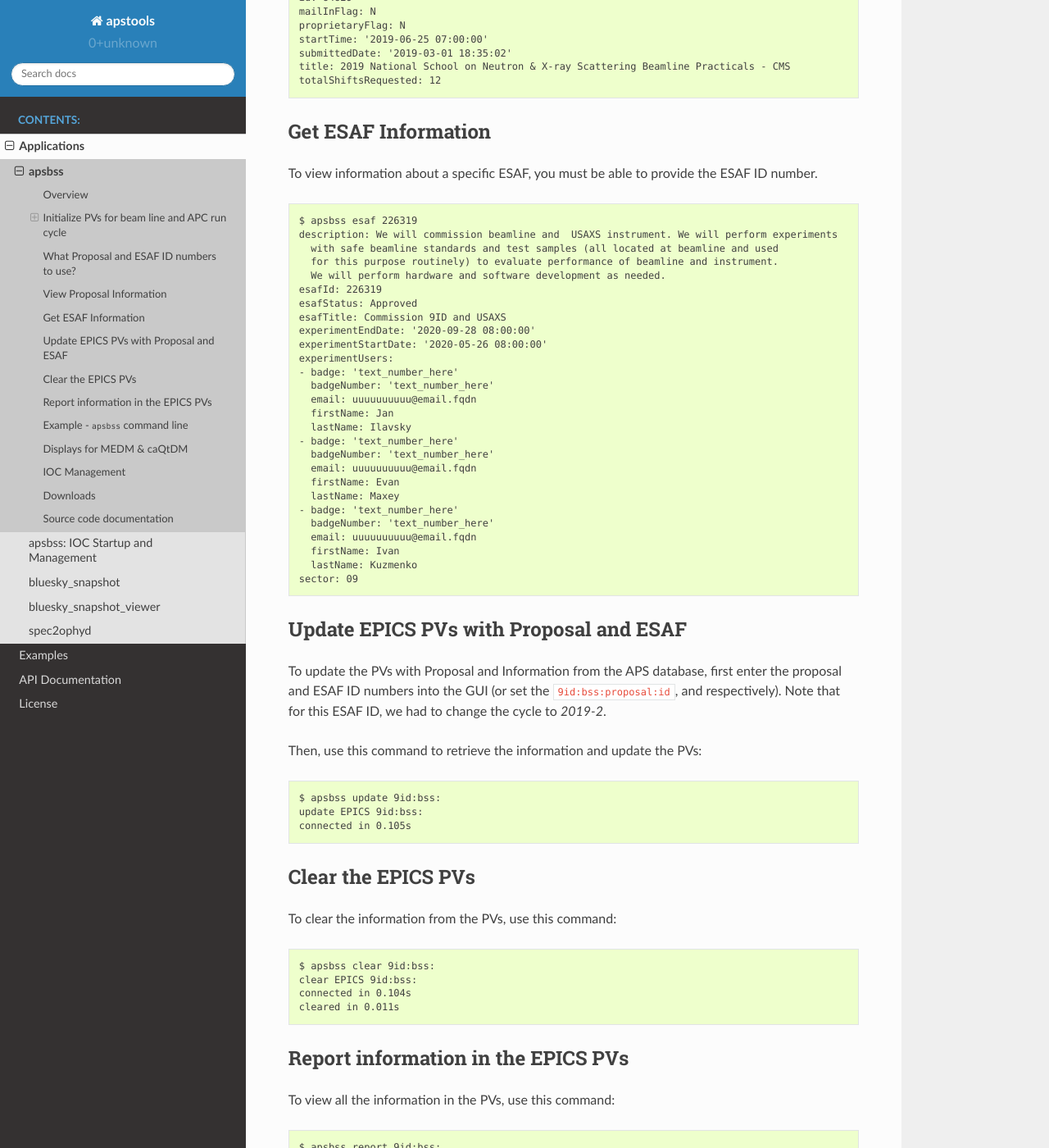
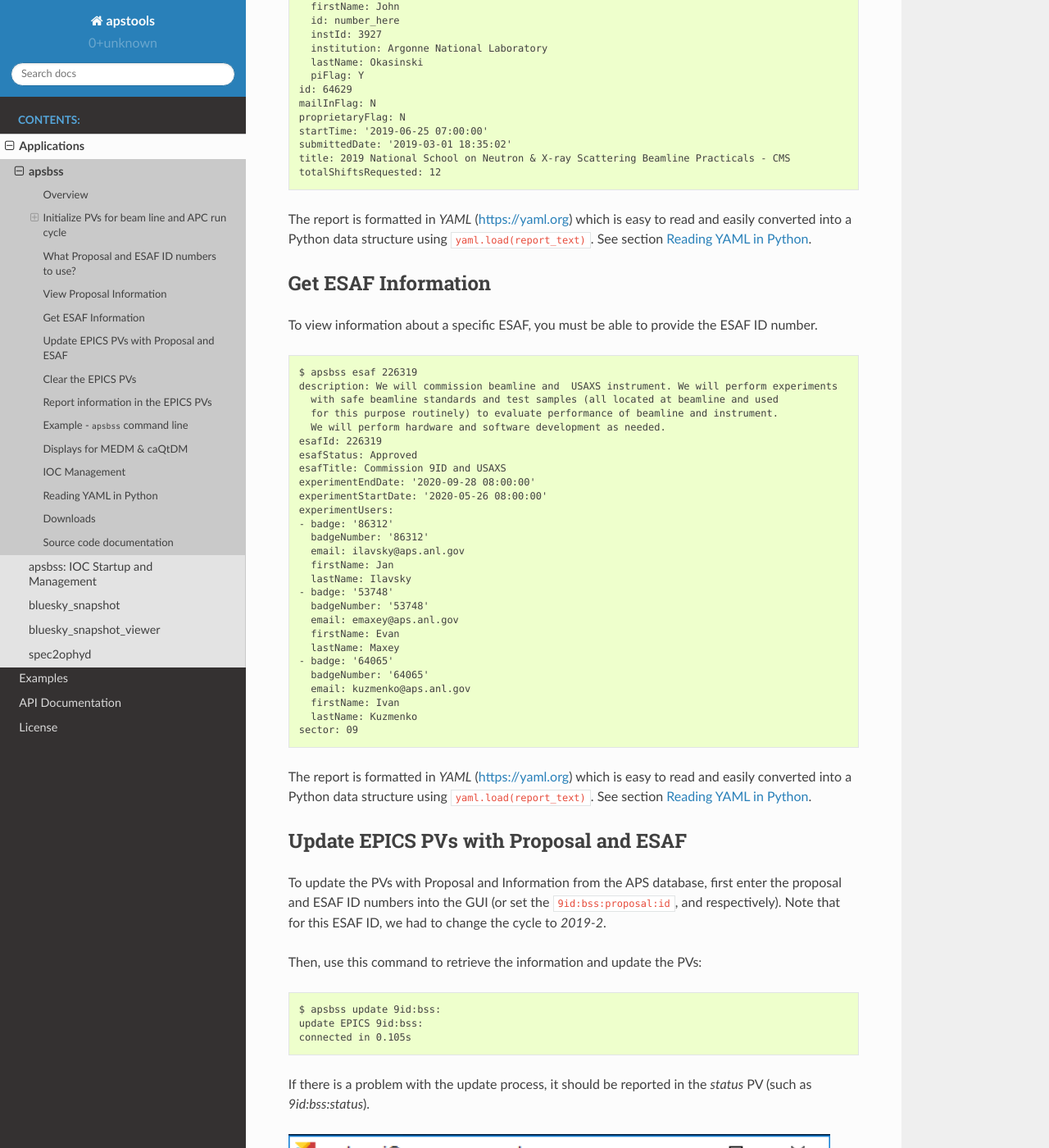
Before and after one commit to dogrecajb/apstools, a Sphinx documentation site: the page built from docs/source/applications/apsbss.rst, in a window 1280 px wide and 1400 px high, scrolled down 6971 px. Shown: the whole window at 82% size. Built offline with Sphinx 7.4.7 and the Read the Docs theme 2.0.0, drawn with Linux system fonts in a browser that asks for light colours; some of the changed text lies outside the part shown.

Commit message:
fixes #351

```diff
--- a/docs/source/applications/apsbss.rst
+++ b/docs/source/applications/apsbss.rst
@@ -54,7 +54,7 @@
 We'll demonstrate ``apsbss`` with information for APS beam
 line 9-ID, using PV prefix ``9id:bss:``.
 
-#. Create the PVs in an EPICS IOC
+#. Create the PVs in an EPICS IOC (see section :ref:`apsbss_ioc`)
 #. Initialize PVs with beam line name and APS run cycle number
 #. Set PVs with the Proposal and ESAF ID numbers
 #. Retrieve (& update PVs) information from APS databases
@@ -294,6 +293,11 @@
     title: 2019 National School on Neutron & X-ray Scattering Beamline Practicals - CMS
     totalShiftsRequested: 12
 
+The report is formatted in *YAML* (https://yaml.org)
+which is easy to read and easily converted into a Python
+data structure using ``yaml.load(report_text)``.
+See section :ref:`reading_yaml`.
+
 
 Get ESAF Information
 ++++++++++++++++++++
@@ -314,22 +318,27 @@
     experimentEndDate: '2020-09-28 08:00:00'
     experimentStartDate: '2020-05-26 08:00:00'
     experimentUsers:
-    - badge: 'text_number_here'
-      badgeNumber: 'text_number_here'
-      email: uuuuuuuuuu@email.fqdn
+    - badge: '86312'
+      badgeNumber: '86312'
+      email: ilavsky@aps.anl.gov
       firstName: Jan
       lastName: Ilavsky
-    - badge: 'text_number_here'
-      badgeNumber: 'text_number_here'
-      email: uuuuuuuuuu@email.fqdn
+    - badge: '53748'
+      badgeNumber: '53748'
+      email: emaxey@aps.anl.gov
       firstName: Evan
       lastName: Maxey
-    - badge: 'text_number_here'
-      badgeNumber: 'text_number_here'
-      email: uuuuuuuuuu@email.fqdn
+    - badge: '64065'
+      badgeNumber: '64065'
+      email: kuzmenko@aps.anl.gov
       firstName: Ivan
       lastName: Kuzmenko
     sector: 09
+
+The report is formatted in *YAML* (https://yaml.org)
+which is easy to read and easily converted into a Python
+data structure using ``yaml.load(report_text)``.
+See section :ref:`reading_yaml`.
 
 
 Update EPICS PVs with Proposal and ESAF
@@ -346,6 +355,15 @@
     $ apsbss update 9id:bss:
     update EPICS 9id:bss:
     connected in 0.105s
+
+If there is a problem with the update process, it should be
+reported in the `status` PV (such as `9id:bss:status`).
+
+.. figure:: ../resources/ui_error_status.png
+   :width: 95%
+
+   Image of ``apsbss.ui`` screen GUI in caQtDM showing
+   `update` command error due to missing beam line name.
 
 
 Clear the EPICS PVs
@@ -429,8 +447,61 @@
 
 * :download:`apsbss.db <../../../apstools/beamtime/apsbss.db>`
 
-See the section titled ":ref:`apsbss_startup`"
+See the section titled ":ref:`apsbss_ioc`"
 for the management of the EPICS IOC.
+
+.. _reading_yaml:
+
+Reading YAML in Python
+++++++++++++++++++++++
+
+It's easy to read a YAML string and convert it into a
+Python structure.  Take the example ESAF information shown
+above.  It is available in EPICS PV ``9id:bss:esaf:raw`` which
+is a waveform record containing up to 8kB of text.  This IPython
+session uses PyEpics and YAML to show how to read the text
+from EPICS and convert it back into a Python structure.
+
+.. code-block:: python
+
+    In [1]: import epics, yaml
+
+    In [2]: msg = epics.caget("9id:bss:esaf:raw", as_string=True)
+
+    In [3]: msg
+    Out[3]: "description: We will commission beamline and  USAXS instrument. We will perform experiments\n  with safe beamline standards and test samples (all located at beamline and used\n  for this purpose routinely) to evaluate performance of beamline and instrument.\n  We will perform hardware and software development as needed.\nesafId: 226319\nesafStatus: Approved\nesafTitle: Commission 9ID and USAXS\nexperimentEndDate: '2020-09-28 08:00:00'\nexperimentStartDate: '2020-05-26 08:00:00'\nexperimentUsers:\n- badge: '86312'\n  badgeNumber: '86312'\n  email: ilavsky@aps.anl.gov\n  firstName: Jan\n  lastName: Ilavsky\n- badge: '53748'\n  badgeNumber: '53748'\n  email: emaxey@aps.anl.gov\n  firstName: Evan\n  lastName: Maxey\n- badge: '64065'\n  badgeNumber: '64065'\n  email: kuzmenko@aps.anl.gov\n  firstName: Ivan\n  lastName: Kuzmenko\nsector: 09"
+
+    In [4]: ymsg = yaml.load(msg)
+    /home/beams/JEMIAN/.conda/envs/bluesky_2020_5/bin/ipython:1: YAMLLoadWarning: calling yaml.load() without Loader=... is deprecated, as the default Loader is unsafe. Please read https://msg.pyyaml.org/load for full details.
+      #!/home/beams/JEMIAN/.conda/envs/bluesky_2020_5/bin/python
+
+    In [5]: ymsg
+    Out[5]:
+    {'description': 'We will commission beamline and  USAXS instrument. We will perform experiments with safe beamline standards and test samples (all located at beamline and used for this purpose routinely) to evaluate performance of beamline and instrument. We will perform hardware and software development as needed.',
+    'esafId': 226319,
+    'esafStatus': 'Approved',
+    'esafTitle': 'Commission 9ID and USAXS',
+    'experimentEndDate': '2020-09-28 08:00:00',
+    'experimentStartDate': '2020-05-26 08:00:00',
+    'experimentUsers': [{'badge': '86312',
+      'badgeNumber': '86312',
+      'email': 'ilavsky@aps.anl.gov',
+      'firstName': 'Jan',
+      'lastName': 'Ilavsky'},
+      {'badge': '53748',
+      'badgeNumber': '53748',
+      'email': 'emaxey@aps.anl.gov',
+      'firstName': 'Evan',
+      'lastName': 'Maxey'},
+      {'badge': '64065',
+      'badgeNumber': '64065',
+      'email': 'kuzmenko@aps.anl.gov',
+      'firstName': 'Ivan',
+      'lastName': 'Kuzmenko'}],
+    'sector': '09'}
+
+    In [6]:
+
 
 Downloads
 +++++++++
--- a/docs/source/applications/apsbss_ioc.rst
+++ b/docs/source/applications/apsbss_ioc.rst
@@ -1,4 +1,4 @@
-.. _apsbss_startup:
+.. _apsbss_ioc:
 
 apsbss: IOC Startup and Management
 ==================================
```
Also changed, not shown: other parts of docs/source/applications/apsbss.rst (+3 -4 lines), docs/source/resources/ui_error_status.png (added), docs/source/resources/ui_id_entered.png, docs/source/resources/ui_initialized.png, docs/source/resources/ui_updated.png, 7 other files.
